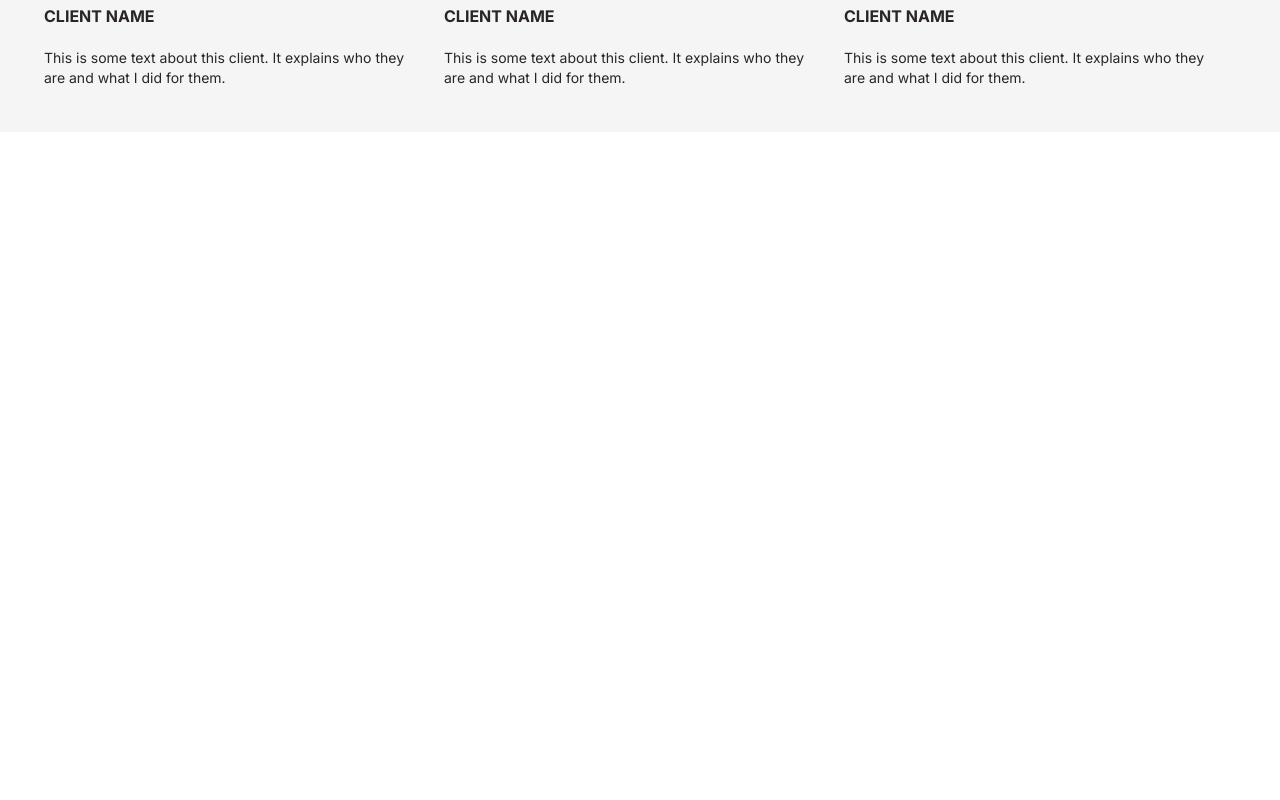
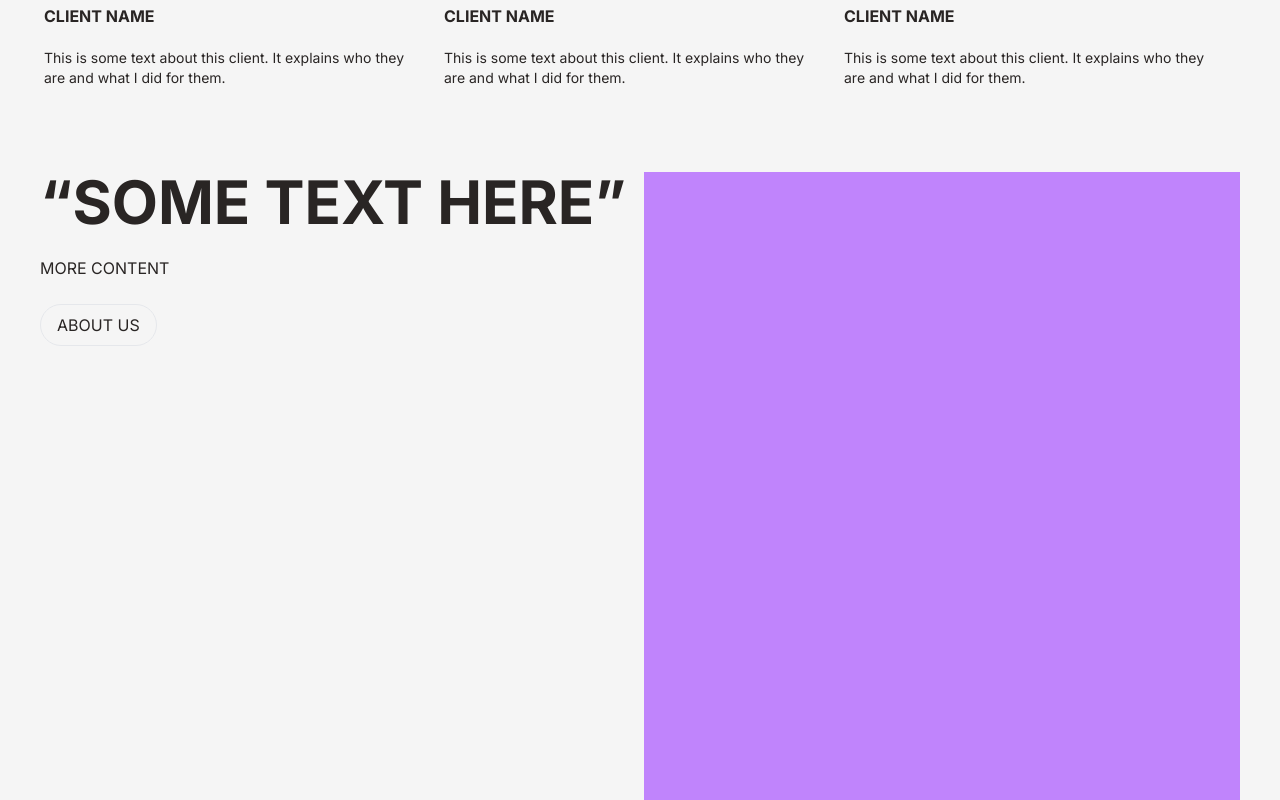
Before and after one commit to bryndsey/frontend-practice, a Next.js app: page /frontend-practice/basic-dept in a window 1280 px wide. Shown: the part 2140-2940 px from the top of the page. Before the commit the page ends 2272 px from the top, so only its background shows below. Built offline with nearby package versions, Linux system fonts and the light colour scheme.

Commit message:
Add more content

```diff
--- a/src/app/frontend-practice/basic-dept/page.tsx
+++ b/src/app/frontend-practice/basic-dept/page.tsx
@@ -50,6 +50,17 @@ export default function Page() {
           <EngagementItem />
         </ul>
       </section>
+
+      <section className="flex flex-col-reverse gap-2 p-10 sm:grid sm:grid-cols-2">
+        <div className="flex flex-col items-start gap-6">
+          <q className="text-6xl font-bold">SOME TEXT HERE</q>
+          <p>MORE CONTENT</p>
+          <a href="#" className="rounded-full border px-4 py-2">
+            ABOUT US
+          </a>
+        </div>
+        <div className="aspect-[3/4] w-full bg-purple-400"></div>
+      </section>
     </main>
   );
 }
```
